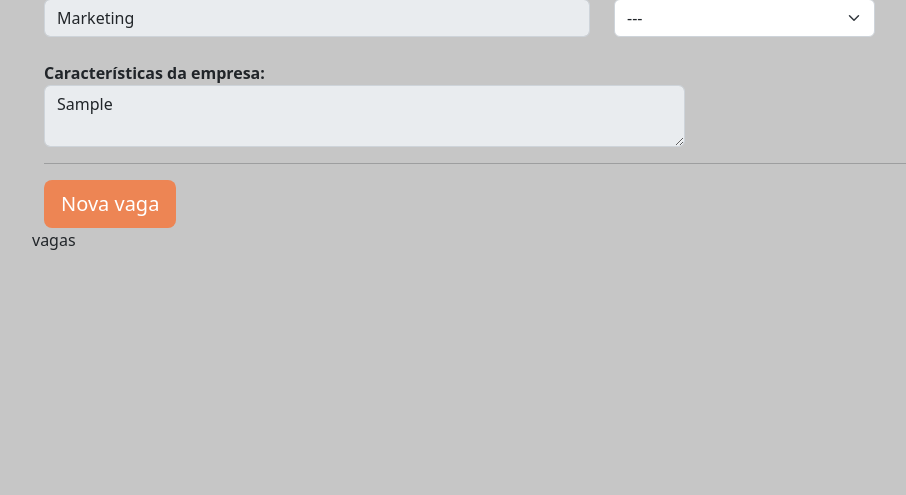
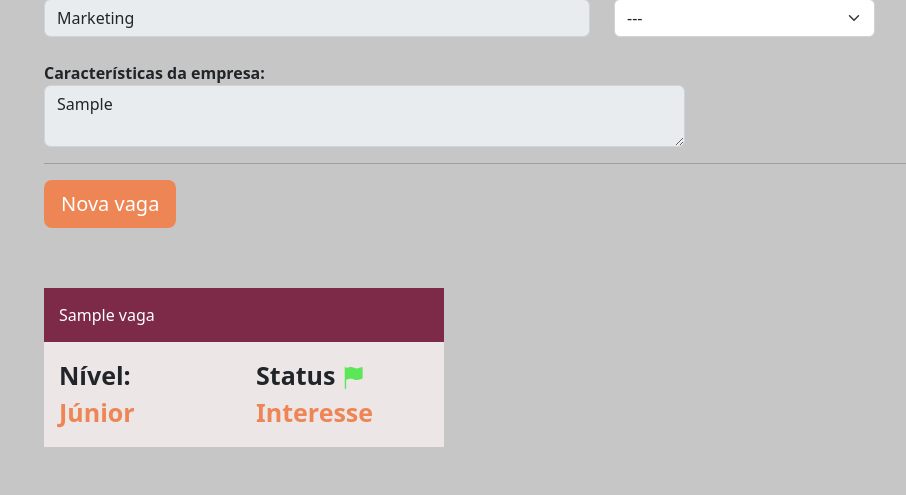
Before and after one commit to ClaudioFritzen/Seletive, a Django app: page /home/empresa/1 in a window 1280 px wide. Shown: the part 325-820 px from the top of the page, without its empty margins (38-944 px from the left). Before the commit the page ends 575 px from the top, so only its background shows below. Run offline with Django 4.2, Linux system fonts and the light colour scheme; tables that the repository leaves empty hold one stand-in row (values such as "Sample post"); grey boxes marked "Sample" are stand-in pictures.

Commit message:
mostramos todas as vagas da empresa e colocamos um link na empresa

```diff
--- a/empresa/templates/empresa.html
+++ b/empresa/templates/empresa.html
@@ -57,7 +57,7 @@
 
                         {% for empresa in empresas %}
                             <tr {% if not forloop.counter|is_par %} class="tabela-linha" {% endif %}>
-                                <td> {{empresa.nome}} </td>
+                                <td> <a href=" {% url 'empresa_unica' empresa.id %}" >{{empresa.nome}} </a> </td>
                                 <td> {{empresa.endereco}} </td>
                                 <td>
 
--- a/empresa/templates/empresa_unica.html
+++ b/empresa/templates/empresa_unica.html
@@ -69,7 +69,35 @@
         <a data-bs-toggle="modal" data-bs-target="#exampleModal" class="btn btn-lg btn-orange">Nova vaga</a>
 
         <div class="row">
-            vagas
+            {% for vaga in vagas %}
+                <div class="col-md">
+
+                <div class="box-vagas">
+                    <div class="header-vagas">
+                        {{vaga.titulo}}
+                    </div>
+
+                    <div class="body-vagas">
+                        <div class="row">
+                            <div class="col-md">
+                                <label class="paragrafo">Nível:</label>
+                                <br>
+                                <label class="paragrafo paragrafo-orange">{{vaga.get_nivel_experiencia_display}}</label>
+                            </div>
+
+                            <div class="col-md">
+                                <label class="paragrafo">Status <img src="{% static 'empresa/img/flag_green.png' %}"></label>
+                                <br>
+                                <label class="paragrafo paragrafo-orange">{{vaga.get_status_display}}</label>
+                            </div>
+
+                        </div>
+                    </div>
+
+                </div>
+
+                </div>
+            {% endfor %}
         </div>
 
     </div>
--- a/empresa/views.py
+++ b/empresa/views.py
@@ -1,7 +1,7 @@
 from django.shortcuts import render
 from django.http import HttpResponse
 
-from .models import Tecnologias, Empresa
+from .models import Tecnologias, Empresa, Vagas
 
 from django.shortcuts import redirect, get_object_or_404
 
@@ -89,4 +89,5 @@ def empresa(request, id):
     empresa_unica = get_object_or_404(Empresa, id=id)
     empresas = Empresa.objects.all()
     tecnologias = Tecnologias.objects.all()
-    return render(request, 'empresa_unica.html', {'empresa': empresa_unica, 'tecnologias': tecnologias, 'empresas': empresas})
+    vagas = Vagas.objects.filter(empresa_id=id)
+    return render(request, 'empresa_unica.html', {'empresa': empresa_unica, 'tecnologias': tecnologias, 'empresas': empresas, 'vagas':vagas})
```
